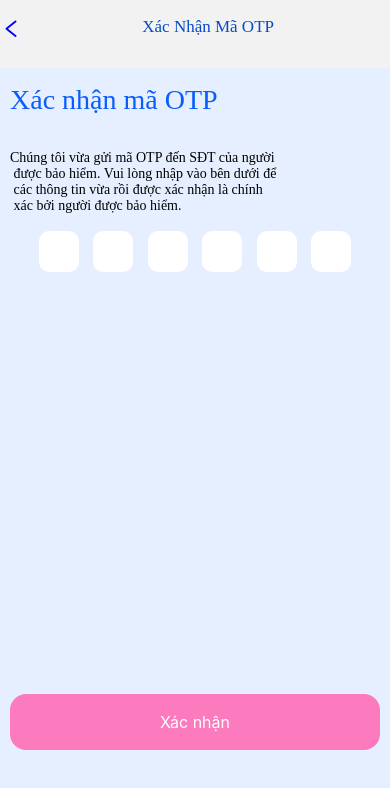
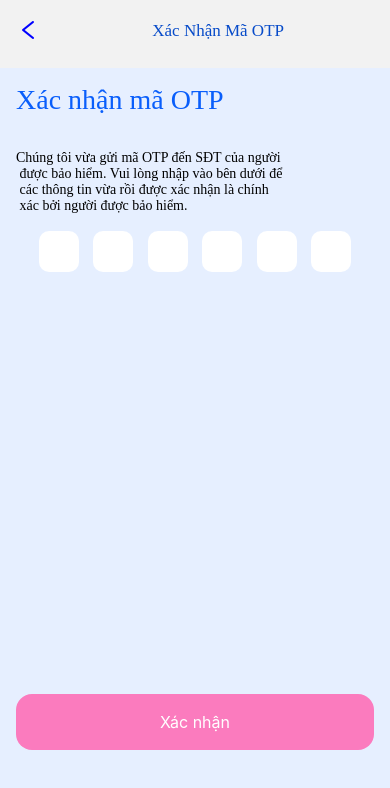
Before and after one commit to BThanhNhut/DemoThucTap, a React Native app: screen /OtpScreen in a window 390 px wide. Shown: the top 788 px of the page. Built offline with nearby package versions, Linux system fonts and the light colour scheme.

Commit message:
Cập nhật lại khoảng cách

```diff
--- a/src/Screen/Header.tsx
+++ b/src/Screen/Header.tsx
@@ -18,10 +18,16 @@ function Header({navigation}: any) {
     <View style={styles.container}>
       <View style={styles.row}>
         <TouchableOpacity activeOpacity={0.8}>
-          <Icon5 name="left" size={22} color="blue" onPress={goBack}></Icon5>
+          <Icon5
+            style={styles.icon}
+            name="left"
+            size={24}
+            color="blue"
+            onPress={goBack}></Icon5>
         </TouchableOpacity>
-        <Text style={styles.title}> Xác Nhận Mã OTP</Text>
-        <View></View>
+        <View style={styles.boxtitle}>
+          <Text style={styles.title}> Xác Nhận Mã OTP</Text>
+        </View>
       </View>
     </View>
   );
@@ -37,11 +43,20 @@ const styles = StyleSheet.create({
     width: width,
     height: '80%',
     flexDirection: 'row',
-    justifyContent: 'space-between',
+  },
+  boxtitle: {
+    width: '80%',
+    height: '50%',
+    justifyContent: 'center',
+    alignItems: 'center',
   },
   title: {
     fontSize: 17,
     color: '#074BC9',
     fontFamily: 'Raleway-Bold',
   },
+  icon: {
+    marginLeft: 16,
+    marginRight: 20,
+  },
 });
--- a/src/Screen/OtpScreen.tsx
+++ b/src/Screen/OtpScreen.tsx
@@ -38,7 +38,7 @@ const styles = StyleSheet.create({
     alignContent: 'center',
   },
   boxtext: {
-    marginLeft: 10,
+    marginHorizontal: 16,
   },
   title: {
     color: '#095EFB',
@@ -67,7 +67,7 @@ const styles = StyleSheet.create({
     justifyContent: 'center',
     borderRadius: 16,
     height: 56,
-    margin: 10,
+    margin: 16,
     backgroundColor: '#FB7BBE',
   },
 });
```
